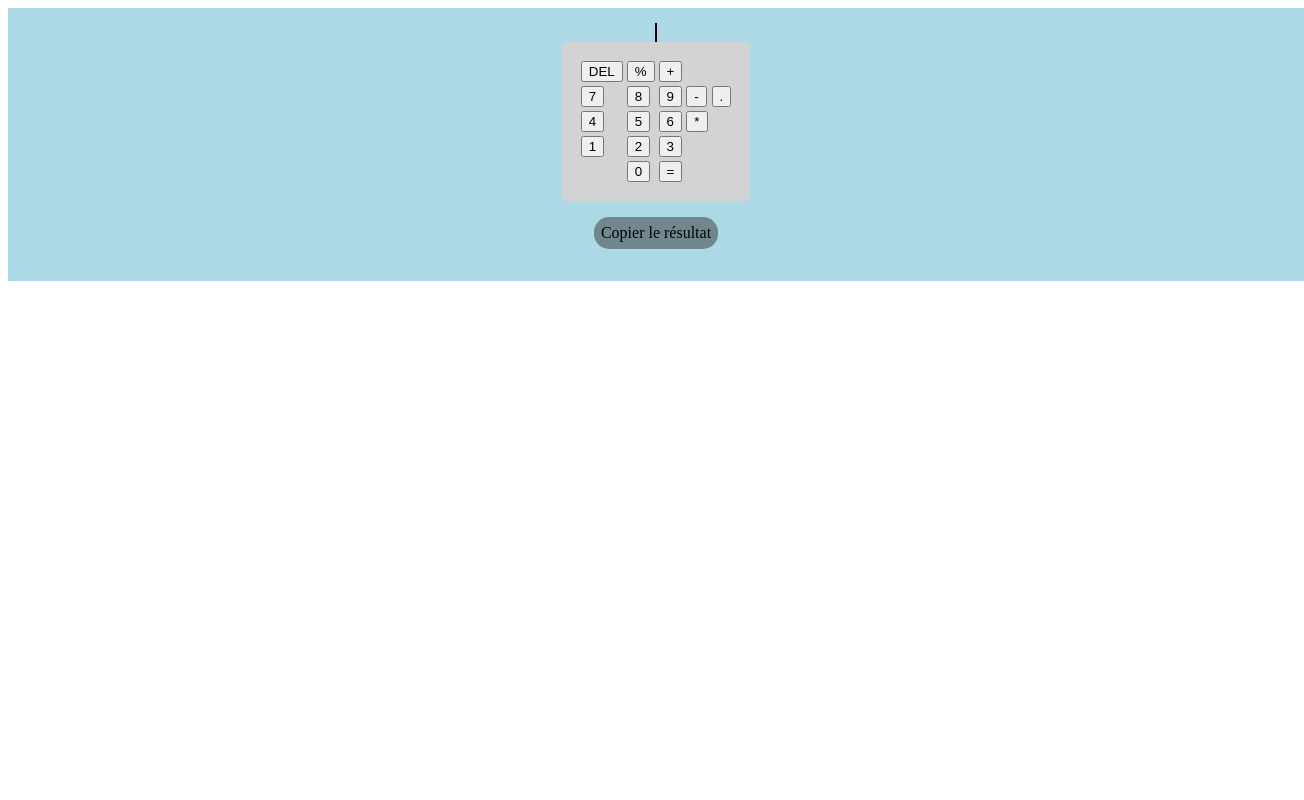
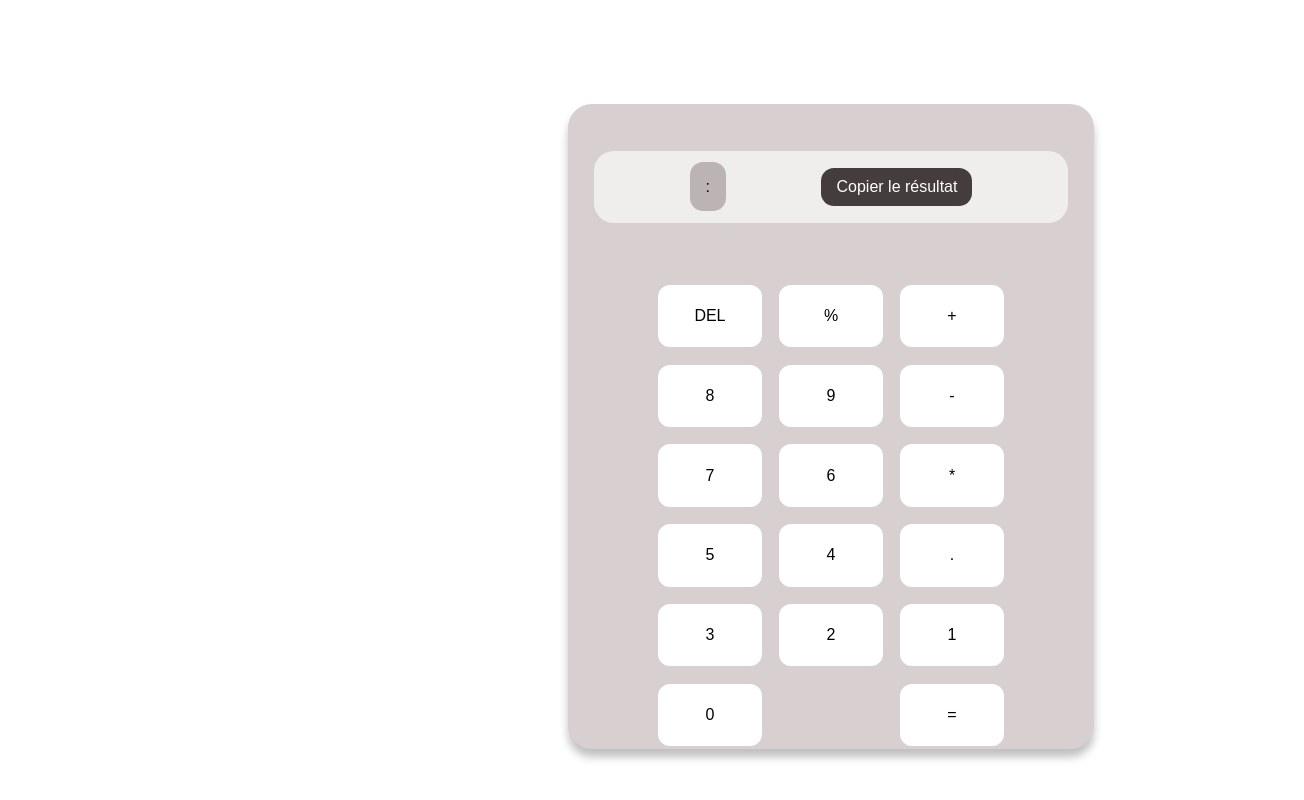
Before and after one commit to Larcenyy/Projet-R-alisez-une-calculatrice, a plain HTML site: page index.html in a window 1280 px wide. Shown: the whole page, 1304 px wide, since content can reach past the window. Drawn offline with Linux system fonts and the light colour scheme.

Commit message:
exo calculatrice

```diff
--- a/index.html
+++ b/index.html
@@ -8,43 +8,44 @@
 </head>
 <body>
 <div class="container">
-<table>
-    <div>
+    <div class="one">
         <div>
-            <output id="result2"></output>
+            <output id="result2">: </output>
+        </div>
+        <div>
+            <p id="paper">Copier le résultat</p>
         </div>
     </div>
-
-    <th><button>DEL</button></th>
-    <th><button>%</button></th>
-    <th><button>+</button></th>
-    <tr>
-        <td><button>7</button></td>
-        <td><button>8</button></td>
-        <td><button>9</button></td>
-        <td><button>-</button></td>
-        <td><button>.</button></td>
-    </tr>
-    <tr>
-        <td><button>4</button></td>
-        <td><button>5</button></td>
-        <td><button>6</button></td>
-        <td><button>*</button></td>
-    </tr>
-    <tr>
-        <td><button>1</button></td>
-        <td><button>2</button></td>
-        <td><button>3</button></td>
-    </tr>
-    <tr>
-        <td><but></but></td>
-        <td><button>0</button></td>
-        <td><button id="send">=</button></td>
-    </tr>
-    </table>
-    <p id="paper">Copier le résultat</p>
+    <div class="box">
+        <span>DEL</span>
+        <span>%</span>
+        <span>+</span>
+    </div>
+    <div class="box">
+        <span>8</span>
+        <span>9</span>
+        <span>-</span>
+    </div>
+    <div class="box">
+        <span>7</span>
+        <span>6</span>
+        <span>*</span>
+    </div>
+    <div class="box">
+        <span>5</span>
+        <span>4</span>
+        <span>.</span>
+    </div>
+    <div class="box">
+        <span>3</span>
+        <span>2</span>
+        <span>1</span>
+    </div>
+    <div class="box">
+        <span>0</span>
+        <span>=</span>
+    </div>
 </div>
-
-        <script src="main.js"></script>
+<script src="main.js"></script>
 </body>
 </html>
--- a/main.js
+++ b/main.js
@@ -1,8 +1,7 @@
 let text2 = document.getElementById("result2");
-let btn = document.querySelectorAll("button");
+let btn = document.querySelectorAll("span");
 
 let paper = document.getElementById("paper");
-
 
 paper.addEventListener("click", function (){ // Permet de copier dans le press-papier"
     navigator.clipboard.writeText(text2.value).then(function() {
--- a/style.css
+++ b/style.css
@@ -1,29 +1,84 @@
-.container {
-    padding: 1rem;
-    background: lightblue;
-    display: flex;
-    /* width: auto; */
-    flex-direction: column;
-    align-items: center;
-    width: 100%;
+
+*{
+    font-family: Arial, sans-serif;
 }
 
-table{
+.container {
+    position: absolute;
+    width: 494px;
+    height: 613px;
+    margin-left: 35rem;
+    background: #D8D0D0;
+    box-shadow: 0px 8px 8px rgb(0 0 0 / 25%);
+    border-radius: 24px;
     display: flex;
-    background: lightgray;
+    flex-direction: row;
+    flex-wrap: wrap;
+    align-content: space-around;
     padding: 1rem;
-    border-radius: 5px;
+    margin-top: 6rem;
+    justify-content: center;
+}
+
+.one {
+    width: 474px;
+    height: 72px;
+    display: flex;
+    background: rgba(255, 255, 255, 0.62);
+    border-radius: 20px;
+    flex-direction: row;
+    justify-content: space-evenly;
+    align-items: center;
+}
+.box{
+    width: 70%;
+    display: flex;
+    justify-content: space-between;
+    flex-wrap: wrap;
+    flex-direction: row;
+}
+span{
+    width: 30%;
+    display: flex;
+    padding: -1rem;
+    position: relative;
+    align-content: center;
+    align-items: center;
+    justify-content: center;
+    height: 346%;
+    background: #FFFFFF;
+    border-radius: 12px;
+    cursor: pointer;
+}
+
+.span:hover{
+    background: #8c8686;
+    transition: 0.2s;
+}
+
+button{
+    width: 95px;
+    height: 58px;
+
+    background: #FFFFFF;
+    border-radius: 12px;
 }
 
 #paper{
-     background: rgba(44, 44, 44, 0.47);
-     border-radius: 15px;
-    padding: 7px;
+    width: 151px;
+    height: 38px;
+    background: #453D3D;
+    border-radius: 13px;
+    display: flex;
+    align-items: center;
+    justify-content: center;
+    color: white;
 }
 
 #result2{
-    border: 1px solid black;
-    width: 800px;
-    height: 800px;
-    background: #f1f1f1;
+    width: 252px;
+    height: 38px;
+    padding: 1rem;
+    background: rgba(168, 157, 157, 0.71);
+    border-radius: 13px;
 }
```
